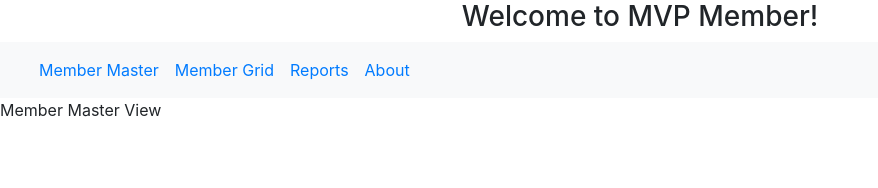
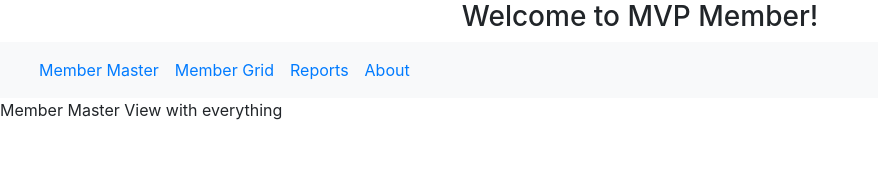
Before and after one commit to satishderle123/Member, an Angular app: page /member-view in a window 1280 px wide. Shown: the top 188 px of the page, without its empty margins (0-878 px from the left). Built offline with nearby package versions, Linux system fonts and the light colour scheme.

Commit message:
view comp html changed

```diff
--- a/src/app/member-view/member-view.component.html
+++ b/src/app/member-view/member-view.component.html
@@ -1 +1 @@
-<p>Member Master View</p>
+<p>Member Master View with everything</p>
```
